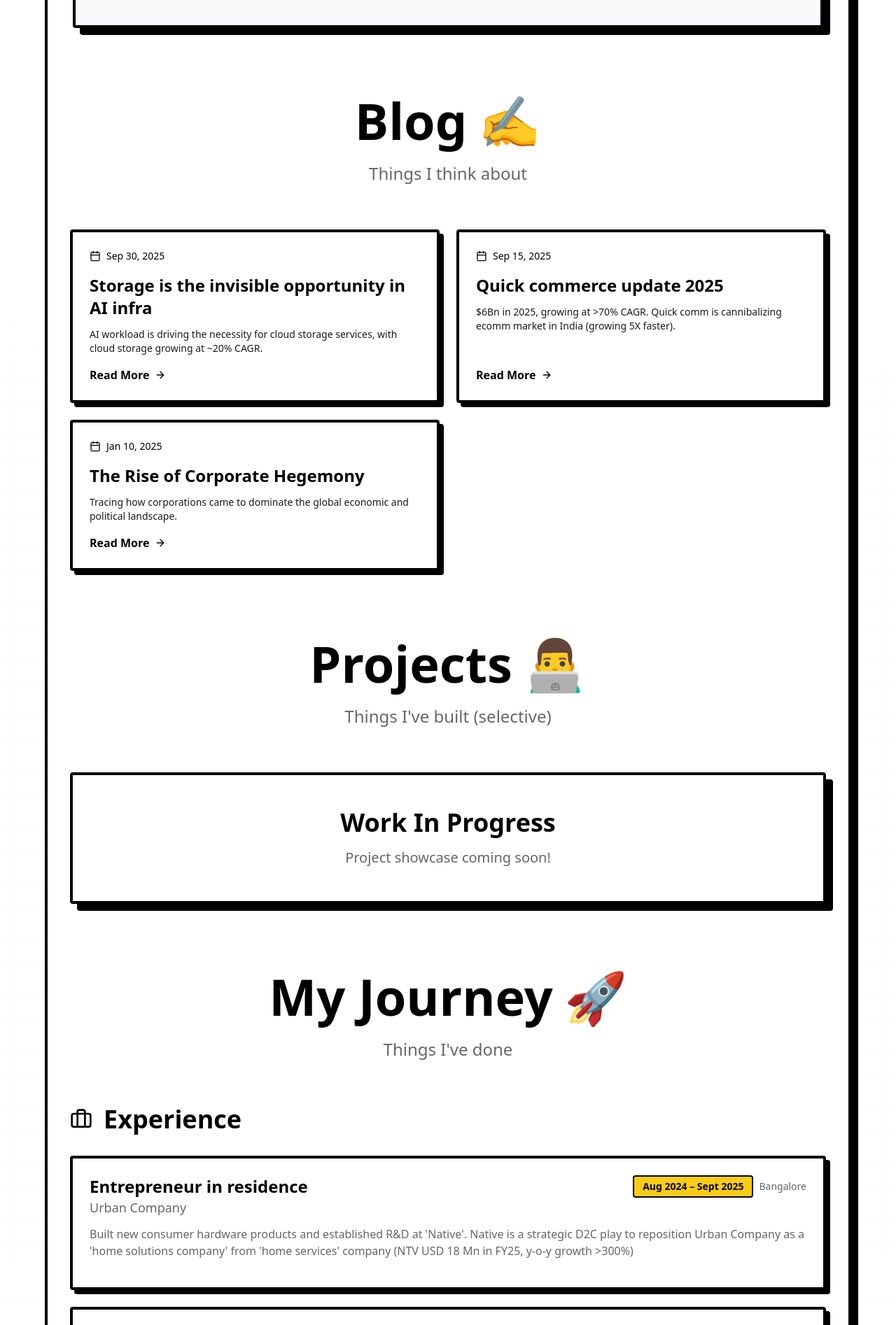
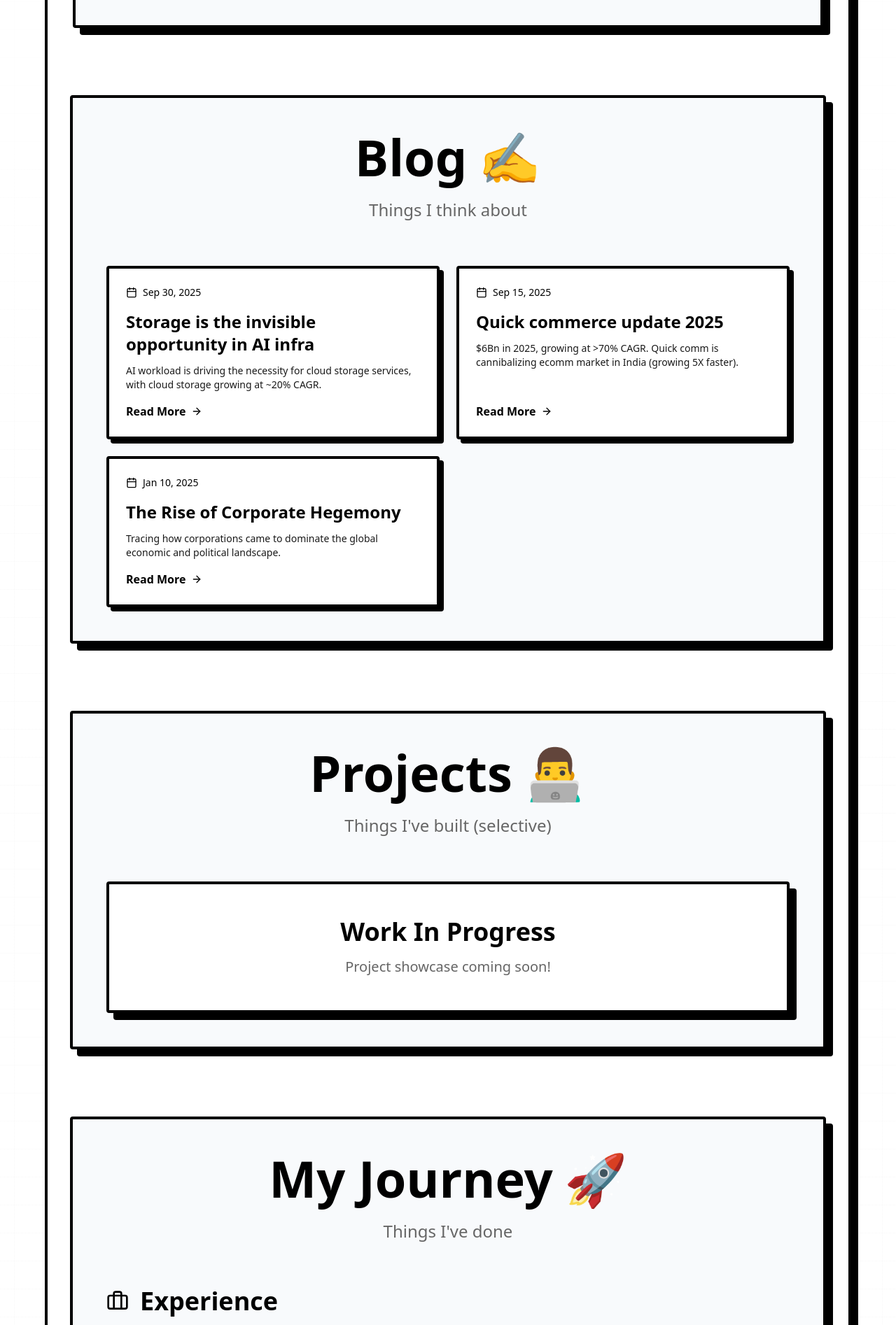
Before and after one commit to alokkumaru/neo-minimal-me, a React (Vite) app: page / in a window 1280 px wide. Shown: the part 500-2394 px from the top of the page at 70% size. Built offline with nearby package versions, Linux system fonts and the light colour scheme; the HTML template or start-up script is replaced by a standard one.

Commit message:
Add box styling to headers

```diff
--- a/src/pages/SinglePage.tsx
+++ b/src/pages/SinglePage.tsx
@@ -106,6 +106,7 @@ const SinglePage = () => {
 
         {/* Blog Section */}
         <section id="blog" className="mb-16 md:mb-24 scroll-mt-24">
+          <div className="border-neo border-foreground shadow-neo-lg p-8 md:p-12 rounded bg-slate-50">
             <div className="text-center mb-10 md:mb-16">
               <h1 className="text-4xl sm:text-5xl md:text-6xl lg:text-7xl font-bold mb-6 md:mb-6 flex items-center justify-center gap-3 md:gap-4">
                 Blog
@@ -149,10 +150,12 @@ const SinglePage = () => {
                 </Link>
               ))}
             </div>
+          </div>
         </section>
 
         {/* Projects Section */}
         <section id="projects" className="mb-16 md:mb-24 scroll-mt-24">
+          <div className="border-neo border-foreground shadow-neo-lg p-8 md:p-12 rounded bg-slate-50">
             <div className="text-center mb-10 md:mb-16">
               <h1 className="text-4xl sm:text-5xl md:text-6xl lg:text-7xl font-bold mb-6 md:mb-6 flex items-center justify-center gap-3 md:gap-4">
                 Projects
@@ -169,10 +172,12 @@ const SinglePage = () => {
                 Project showcase coming soon!
               </p>
             </div>
+          </div>
         </section>
 
         {/* Journey Section */}
         <section id="journey" className="scroll-mt-24">
+          <div className="border-neo border-foreground shadow-neo-lg p-8 md:p-12 rounded bg-slate-50">
             <div className="text-center mb-10 md:mb-16">
               <h1 className="text-4xl sm:text-5xl md:text-6xl lg:text-7xl font-bold mb-6 md:mb-6 flex items-center justify-center gap-3 md:gap-4">
                 My Journey
@@ -260,6 +265,7 @@ const SinglePage = () => {
                 </ul>
               </div>
             </div>
+          </div>
         </section>
       </div>
     </div>
```
Lines whose indentation alone changed are shown as unchanged.
